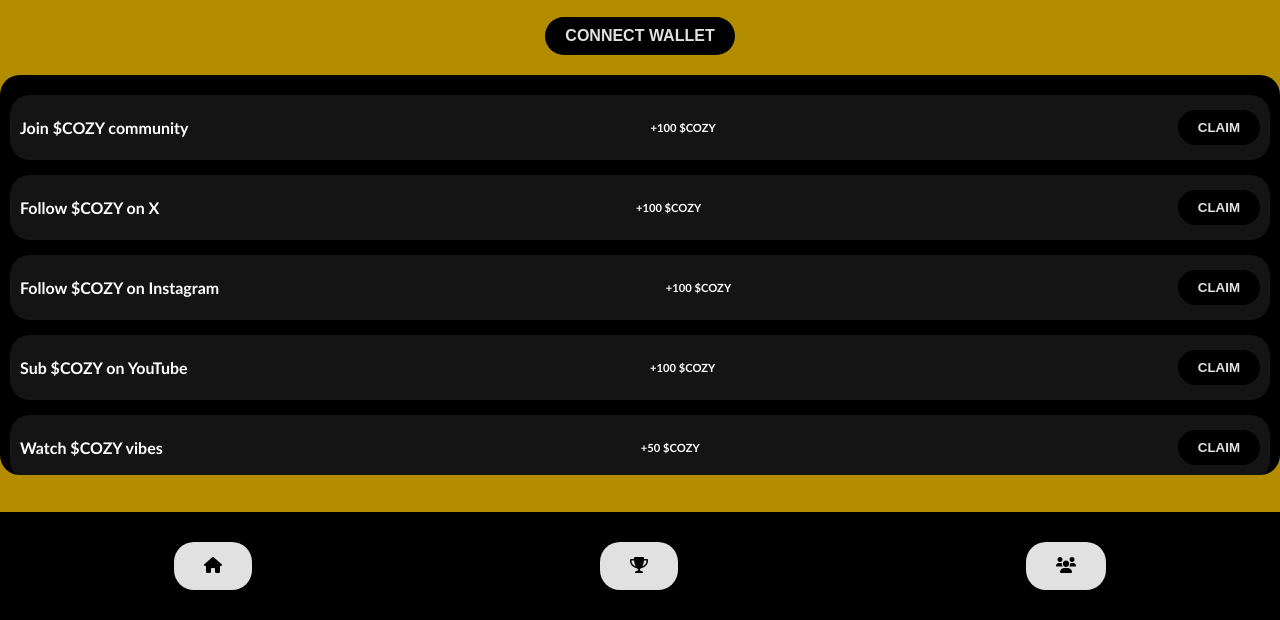
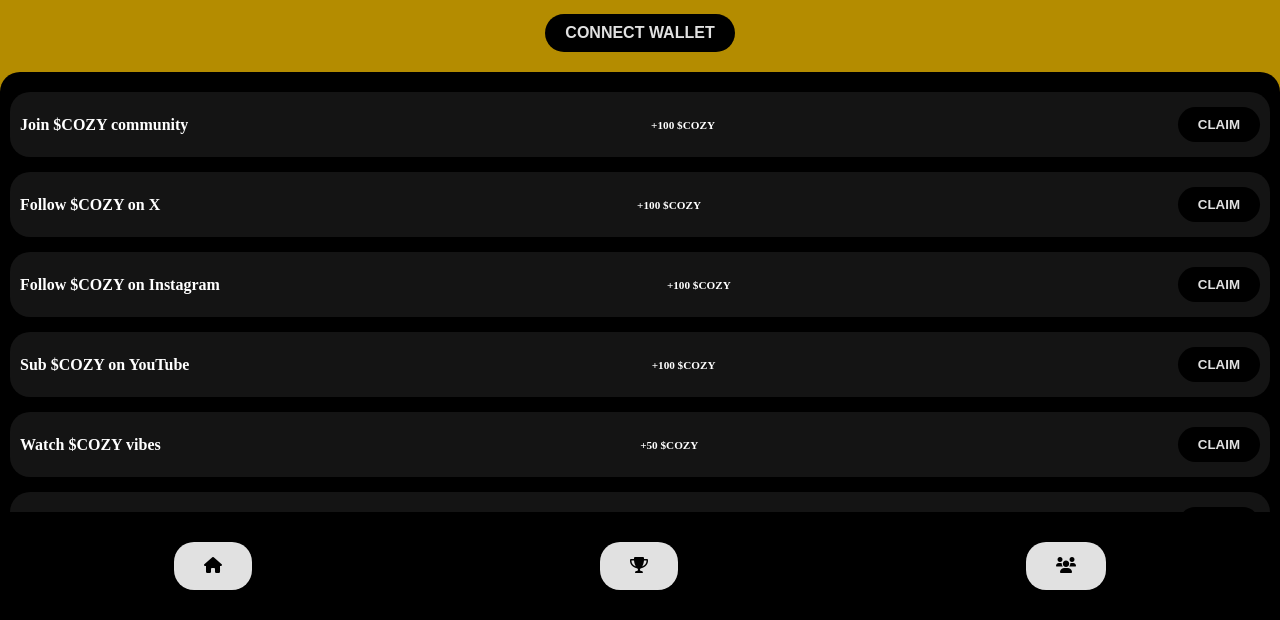
Before and after one commit to sinasll/betacozy, a plain HTML site: page index.html in a window 1280 px wide. Shown: the part 180-800 px from the top of the page. Drawn offline with Linux system fonts and the light colour scheme; a script that the page names is missing.

Commit message:
Update style.css

```diff
--- a/style.css
+++ b/style.css
@@ -12,7 +12,7 @@ body {
     flex-direction: column;
     justify-content: flex-start;
     overflow: hidden;
-    font-family: 'Trebuchet MS', sans-serif;
+    font-family: 'Roboto Mono';
 }
 
 header {
@@ -165,6 +165,8 @@ display: none; /* For Chrome, Safari, and Edge */
         gap: 5px;
         height: 400px;
         max-height: 400px;
+        padding-bottom: 100%;
+
 
         /* Hide the scrollbar */
     scrollbar-width: none; /* For Firefox */
```
